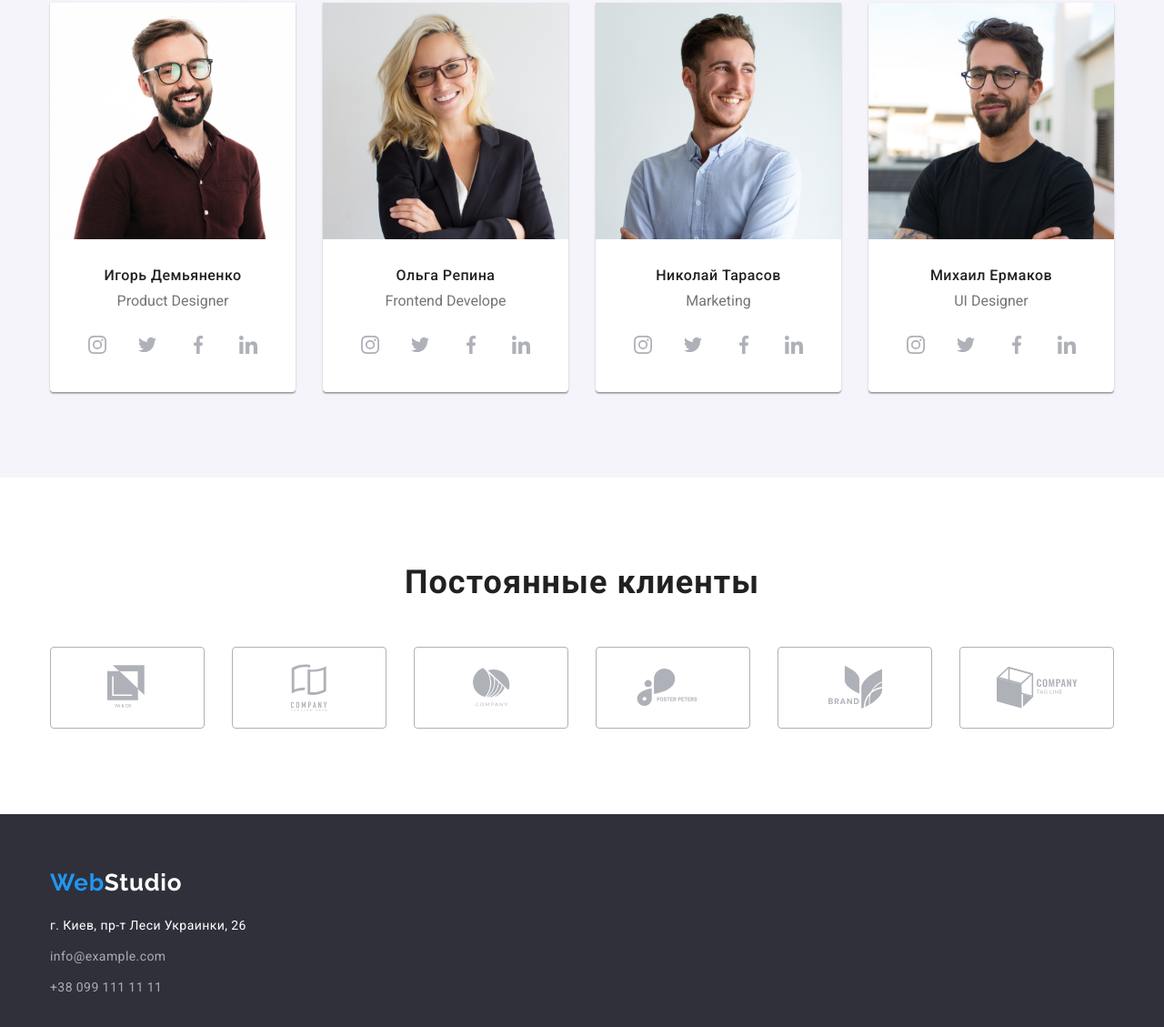
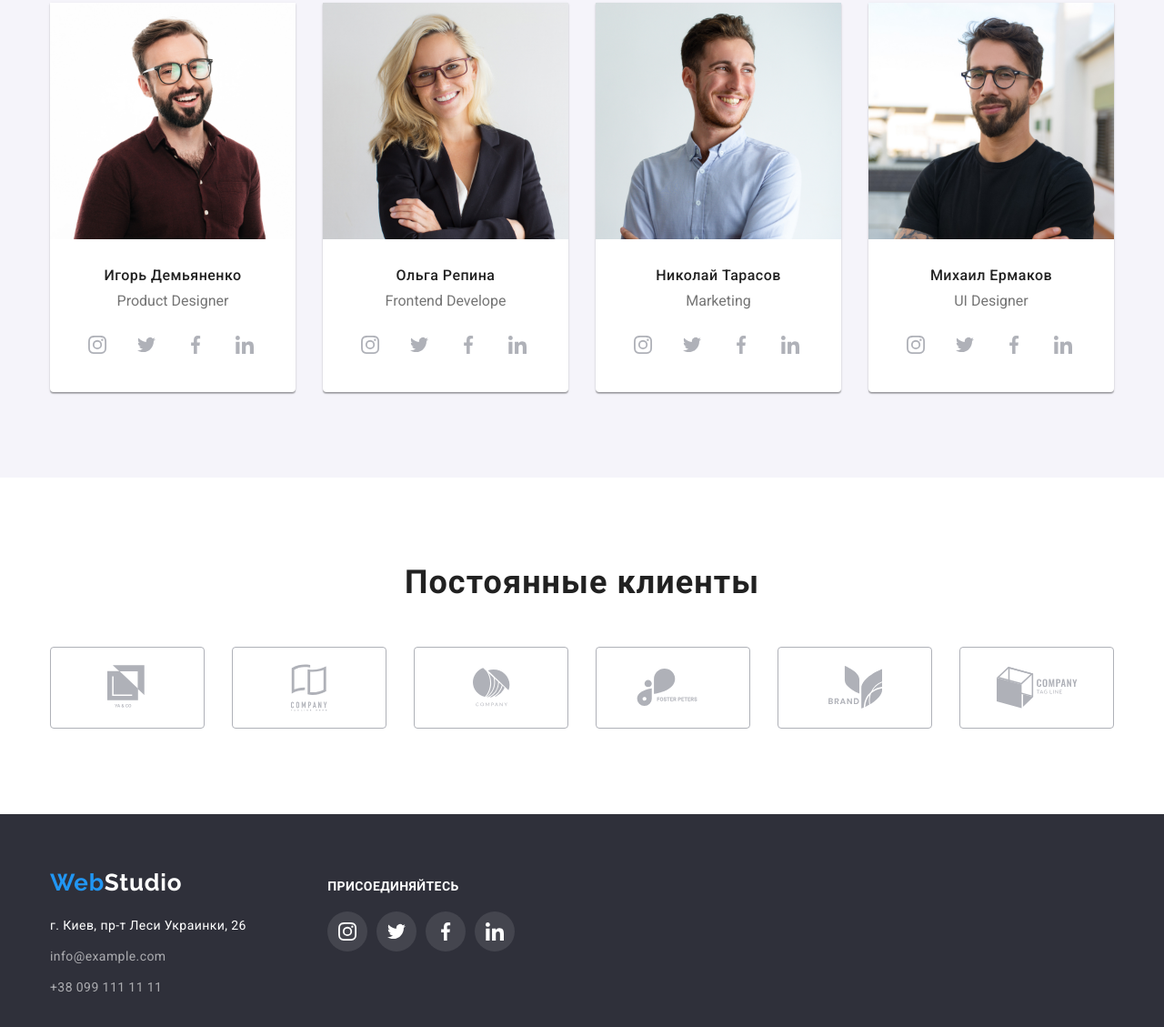
Before and after one commit to Koliadjun/goit-markup-hw-04, a plain HTML site: page index.html in a window 1280 px wide. Shown: the part 1780-2909 px from the top of the page at 91% size. Drawn offline with nearby package versions, Linux system fonts and the light colour scheme.

Commit message:
social link added to footer

```diff
--- a/css/styles.css
+++ b/css/styles.css
@@ -259,7 +259,9 @@ p {
 }
 .social-list {
   display: flex;
-  justify-content: space-between;
+}
+.social-list-item:not(:last-child) {
+  margin-right: 10px;
 }
 .social-list-link {
   width: 44px;
@@ -339,6 +341,25 @@ p {
 .footer-list-link:hover {
   color: var(--active-link-color);
 }
+.footer .conteiner {
+  align-items: baseline;
+}
+.address-conteiner {
+  margin-right: 70px;
+}
+.dark-theme {
+  background-color: rgba(255, 255, 255, 0.1);
+  color: #ffffff;
+}
+.social-link-title {
+  font-weight: 700;
+  font-size: 14px;
+  line-height: 1.143;
+  letter-spacing: 0.03em;
+  text-transform: uppercase;
+  margin-bottom: 20px;
+  color: #ffffff;
+}
 
 /* ===== Portfolio.html styles ===== */
 
--- a/index.html
+++ b/index.html
@@ -445,7 +445,8 @@
     </main>
     <!--Подвал сайта-->
     <footer class="footer">
-      <div class="conteiner">
+      <div class="conteiner display-flex">
+        <div class="address-conteiner">
           <a class="logo logo-footer" href="./index.html">
             <span class="logo-first-word">Web</span>Studio
           </a>
@@ -472,6 +473,40 @@
             </ul>
           </address>
         </div>
+        <div class="social-link-conteiner">
+          <p class="social-link-title">присоединяйтесь</p>
+          <ul class="social-list">
+            <li class="social-list-item">
+              <a href="#" class="social-list-link dark-theme">
+                <svg class="social-list-icon" widht="20" height="20">
+                  <use href="./images/icons/sprite.svg#icon-instagram"></use>
+                </svg>
+              </a>
+            </li>
+            <li class="social-list-item">
+              <a href="#" class="social-list-link dark-theme">
+                <svg class="social-list-icon" widht="20" height="20">
+                  <use href="./images/icons/sprite.svg#icon-twitter"></use>
+                </svg>
+              </a>
+            </li>
+            <li class="social-list-item">
+              <a href="#" class="social-list-link dark-theme">
+                <svg class="social-list-icon" widht="20" height="20">
+                  <use href="./images/icons/sprite.svg#icon-facebook"></use>
+                </svg>
+              </a>
+            </li>
+            <li class="social-list-item">
+              <a href="#" class="social-list-link dark-theme">
+                <svg class="social-list-icon" widht="20" height="20">
+                  <use href="./images/icons/sprite.svg#icon-linkedin"></use>
+                </svg>
+              </a>
+            </li>
+          </ul>
+        </div>
+      </div>
     </footer>
   </body>
 </html>
```
Lines whose indentation alone changed are shown as unchanged.
